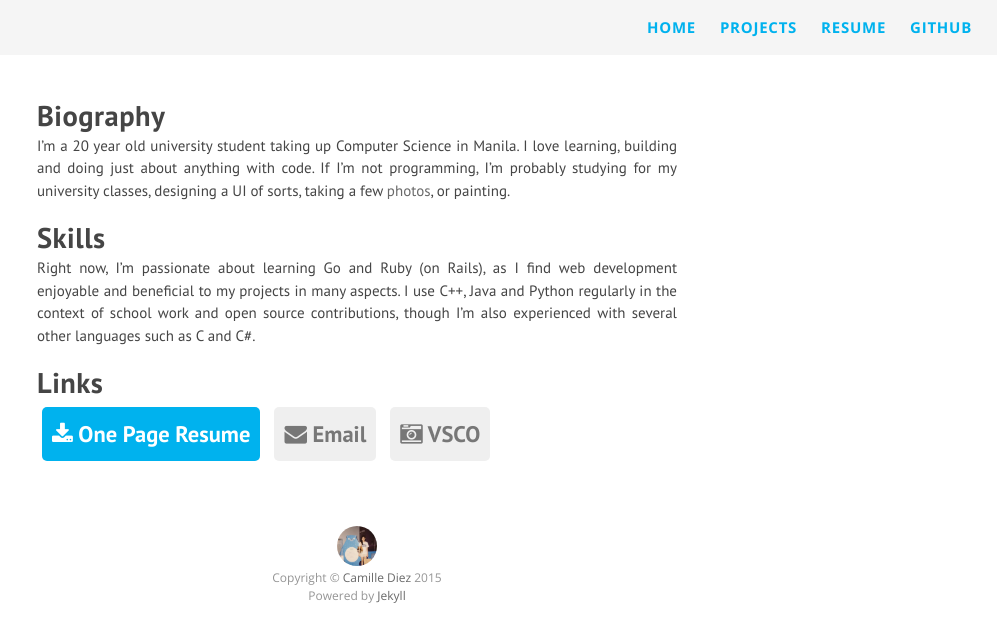
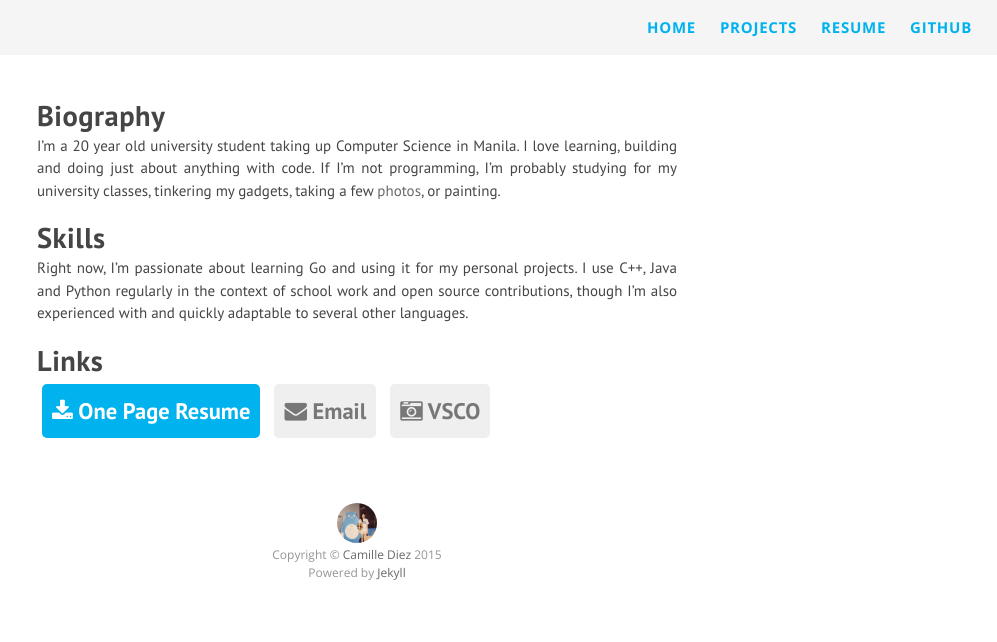
Before and after one commit to diezcami/diezcami.github.io, a Jekyll site: the page built from resume.markdown, in a window 1280 px wide. Shown: the top 642 px of the page, without its empty margins (283-1280 px from the left). Built offline with Jekyll 4.4.1, drawn with Linux system fonts in a browser that asks for light colours; nearby versions of some CDN libraries; Markdown is read by kramdown in place of the engine named in the settings.

Commit message:
Added 2015-08-16 Post, Edited About Me

```diff
--- a/resume.markdown
+++ b/resume.markdown
@@ -5,10 +5,10 @@ permalink: /resume/
 notitle: true
 ---
 # Biography
-I’m a 20 year old university student taking up Computer Science in Manila. I love learning, building and doing just about anything with code. If I'm not programming, I'm probably studying for my university classes, designing a UI of sorts, taking a few [photos](http://diezcami.vsco.co), or painting.
+I’m a 20 year old university student taking up Computer Science in Manila. I love learning, building and doing just about anything with code. If I'm not programming, I'm probably studying for my university classes, tinkering my gadgets, taking a few [photos](http://diezcami.vsco.co), or painting.
 
 # Skills
-Right now, I'm passionate about learning Go and Ruby (on Rails), as I find web development enjoyable and beneficial to my projects in many aspects. I use C++, Java and Python regularly in the context of school work and open source contributions, though I'm also experienced with several other languages such as C and C#.
+Right now, I'm passionate about learning Go and using it for my personal projects. I use C++, Java and Python regularly in the context of school work and open source contributions, though I'm also experienced with and quickly adaptable to several other languages.
 
 # Links
 <div style="text-align: left">
```
Also changed, not shown: _posts/2015-08-16-on-getting-burnt-out.markdown (added, +14 -0 lines), resources/images/2015081601.png (added).
